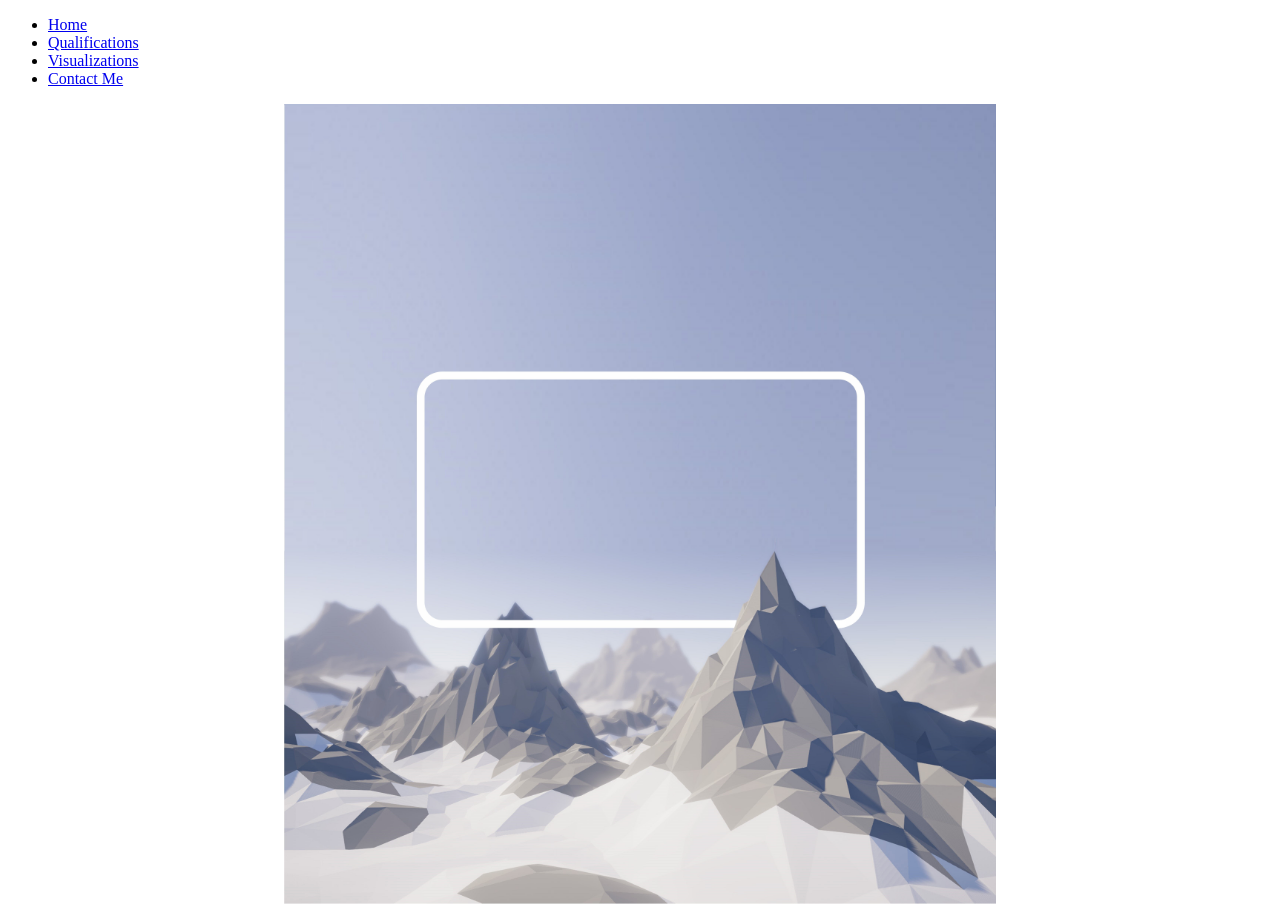
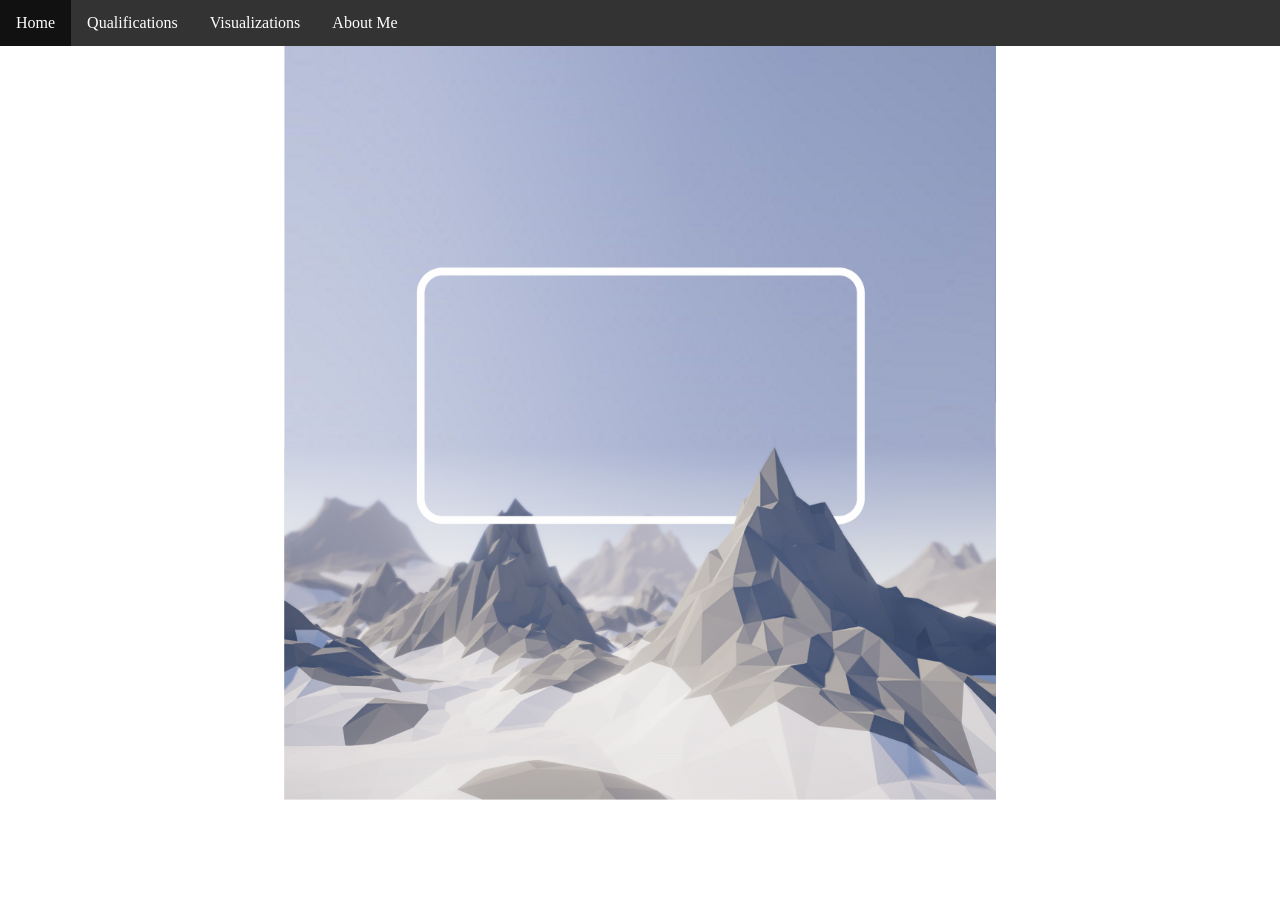
Before and after one commit to Jerome-Paddick/Personal-Website, a Django app: page / in a window 1280 px wide. After the commit the page ends 800 px from the top, so only its background shows below. Run offline with Django 3.2, Linux system fonts and the light colour scheme.

Commit message:
updated banner and links

```diff
--- a/main/settings.py
+++ b/main/settings.py
@@ -123,7 +123,7 @@ USE_TZ = True
 STATIC_URL = '/static/'
 
 STATICFILES_DIRS = [
-    os.path.join(BASE_DIR, "static"),
     r"C:\Users\jkpad\Desktop\Personal Website\Personal Website\main\static",
-    r"C:\Users\jkpad\Desktop\Personal Website\Personal Website\visualisation\static"
+    r"C:\Users\jkpad\Desktop\Personal Website\Personal Website\visualisation\static",
+    r"C:\Users\jkpad\Desktop\Personal Website\Personal Website\main\templates",
 ]
--- /dev/null
+++ b/main/templates/banner.html
@@ -0,0 +1,43 @@
+<style>
+body {margin:0;}
+
+ul {
+  list-style-type: none;
+  margin: 0;
+  padding: 0;
+  overflow: hidden;
+  background-color: #333;
+  position: fixed;
+  top: 0;
+  width: 100%;
+}
+
+li {
+  float: left;
+}
+
+li a {
+  display: block;
+  color: white;
+  text-align: center;
+  padding: 14px 16px;
+  text-decoration: none;
+}
+
+li a:hover:not(.active) {
+  background-color: #111;
+}
+
+.active {
+  background-color: #4CAF50;
+}
+</style>
+</head>
+<body>
+
+    <ul>
+        <li><a href="{% url 'index' %}">Home</a></li>
+        <li><a href="{% url 'cv' %}">Qualifications</a></li>
+        <li><a href="/visualisation">Visualizations</a></li>
+        <li><a href="/about">About Me</a></li>
+    </ul>
--- a/main/templates/main.html
+++ b/main/templates/main.html
@@ -7,17 +7,6 @@
 </head>
 <style>
 
-    .header {
-        position:fixed;
-        height:50px;
-        background:black;
-        width:100%;
-        top:0px;
-        left:0px;
-        }
-    .access {
-        background:black;
-    }
     .mountain{
         height:100vh;
         position: relative;
@@ -32,37 +21,18 @@
         position: relative;
         }
 
-
-
-
     body {background-colour: white;}
-
-
 
 </style>
 
-
-
-
-
 <body>
 
-        <div id="header">
-
-            <nav id="access" role="navigation">
-            <ul>
-                <li><a href="{% url 'index' %}">Home</a></li>
-                <li><a href="{% url 'cv' %}">Qualifications</a></li>
-                <li><a href="/visualisation">Visualizations</a></li>
-                <li><a href="/contact">Contact Me</a></li>
-            </ul>
-            </nav>
-
-        </div>
         {% load static %}
     <div class="mountain">
         <img src="{% static 'Low-Poly.jpg' %}" alt="My image">
     </div>
 
+{% include 'banner.html' %}
+
 </body>
 </html>
--- a/main/urls.py
+++ b/main/urls.py
@@ -20,8 +20,10 @@ from . import views
 urlpatterns = [
     path('', views.index, name='index'),
     path('cv', views.cv, name='cv'),
+    path('about', views.about, name='about'),
     path('visualisation', include('visualisation.urls')),
     path('admin/', admin.site.urls),
+
 ]
 
 from django.views.generic import TemplateView
--- a/main/views.py
+++ b/main/views.py
@@ -1,10 +1,17 @@
 from django.http import HttpResponse
 from django.template import loader
+
 
 def index(request):
     template = loader.get_template('main.html')
     return HttpResponse(template.render())
 
+
 def cv(request):
     template = loader.get_template('cv.html')
     return HttpResponse(template.render())
+
+
+def about(request):
+    template = loader.get_template('about.html')
+    return HttpResponse(template.render())
--- a/visualisation/templates/index.html
+++ b/visualisation/templates/index.html
@@ -185,5 +185,6 @@ function dragended(d) {
 }); // d3.json
 </script>
 
+{% include 'banner.html' %}
 
 </html>
```
Also changed, not shown: main/templates/about.html (added, +20 -0 lines), main/templates/cv.html (+2 -12 lines).
